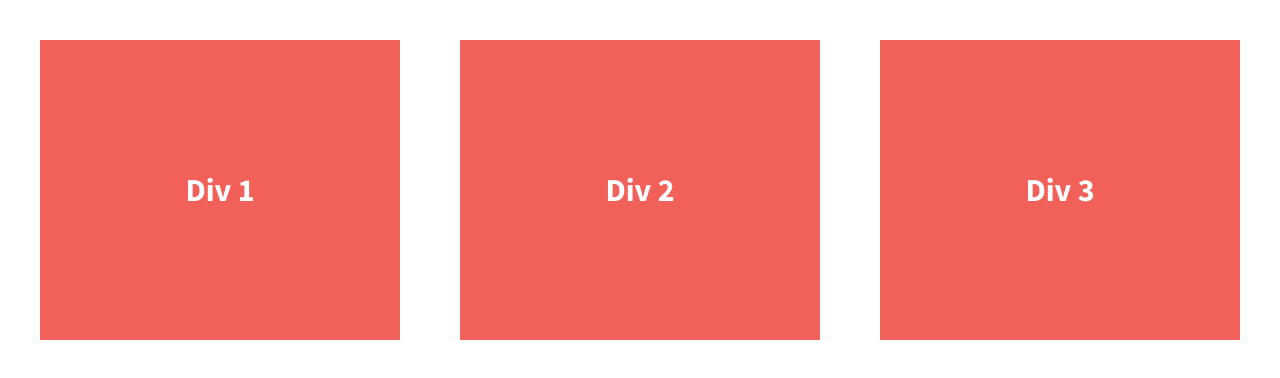
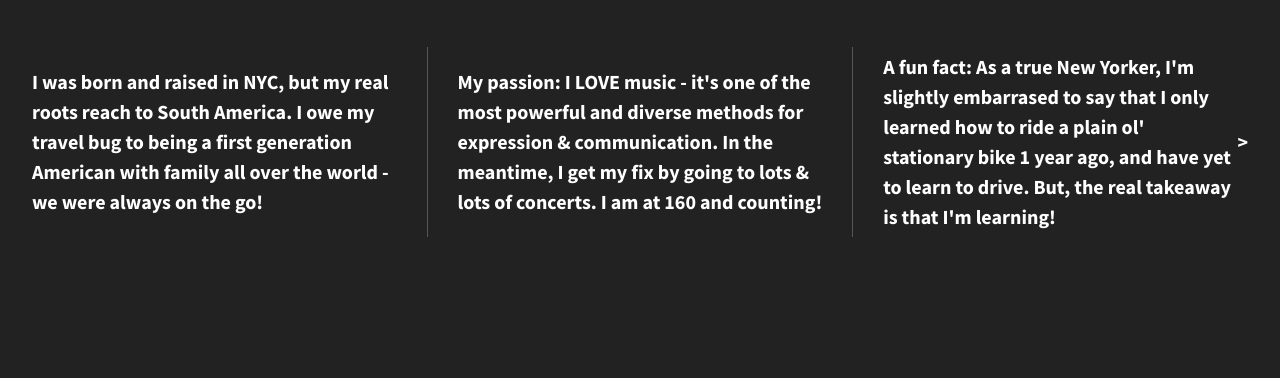
Before and after one commit to HeatherDaSilva/07.01-206-divs-flexbox-starter, a plain HTML site: page index.html in a window 1280 px wide. Drawn offline with nearby package versions, Linux system fonts and the light colour scheme.

Commit message:
added content to divs

```diff
--- a/css/main.css
+++ b/css/main.css
@@ -97,31 +97,35 @@ textarea {
 
 
 html {
-  background-color: #fff;
+  background-color: #222;
   height: 100%;
+  width: 100%;
 }
 
 body {
   font-family: 'Source Sans Pro', sans-serif;
   padding: 2em;
-  font-size: 1.25em;
+  font-weight: 700;
   height: 100%;
+  color: #fff;
 }
 
 .wrapper {
   /*add display:flex and set justify-content to space-between*/
-  font-weight: 700;
   display: flex;
+  flex-flow: row wrap;
   justify-content: space-between;
+  align-items: center;
+
 }
 
 .div-1, .div-2, .div-3 {
   /*give the divs a width of 30%, add display:flex, set justify-content and align-items to center*/
   color: #fff;
   line-height: 1.5em;
-  font-size: 1.6em;
-  background-color: #f16059;
-  height: 300px;
+  font-size: 1.25em;
+  background-color: 222;
+  height: auto;
   width: 30%;
   display: flex;
   justify-content: center;
@@ -129,7 +133,16 @@ body {
 }
 
 
+@media all and (min-width: 1200px) {
+    .div-1, .div-2, .div-3 {
+      flex-basis: 30%;
+    }
 
+    .div-1, .div-2 {
+      border-right: 1px solid #555;
+      padding-right: 30px;
+    }
+}
 
 /* ==========================================================================
    Helper classes
--- a/index.html
+++ b/index.html
@@ -23,13 +23,13 @@
 
         <section class="wrapper">
             <div class="div-1">
-                Div 1
+                <p>I was born and raised in NYC, but my real roots reach to South America. I owe my travel bug to being a first generation American with family all over the world - we were always on the go!</p>
             </div>
             <div class="div-2">
-                Div 2
+                <p>My passion: I LOVE music - it's one of the most powerful and diverse methods for expression & communication. In the meantime, I get my fix by going to lots & lots of concerts. I am at 160 and counting!</p>
             </div>
             <div class="div-3">
-                Div 3
+                <p>A fun fact: As a true New Yorker, I'm slightly embarrased to say that I only learned how to ride a plain ol' stationary bike 1 year ago, and have yet to learn to drive. But, the real takeaway is that I'm learning!</p>>
             </div>
         </section>
 
```
